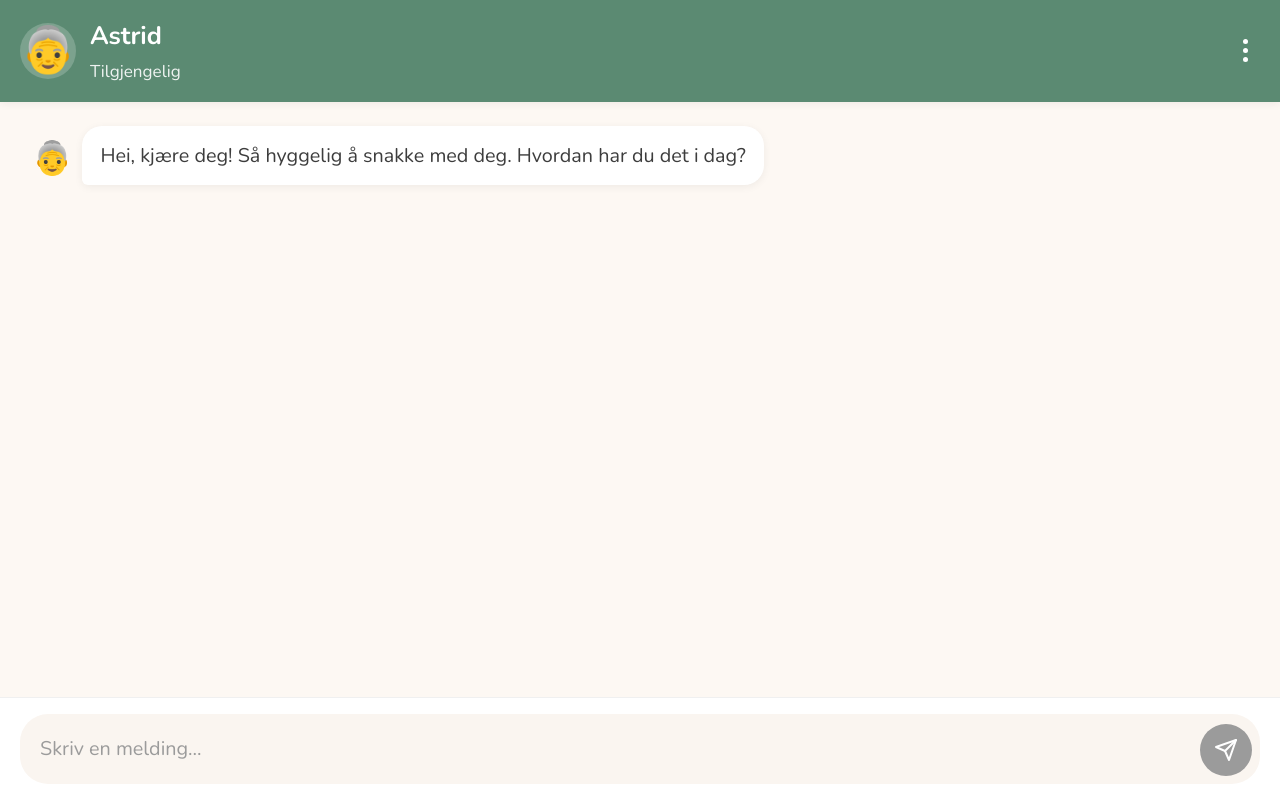
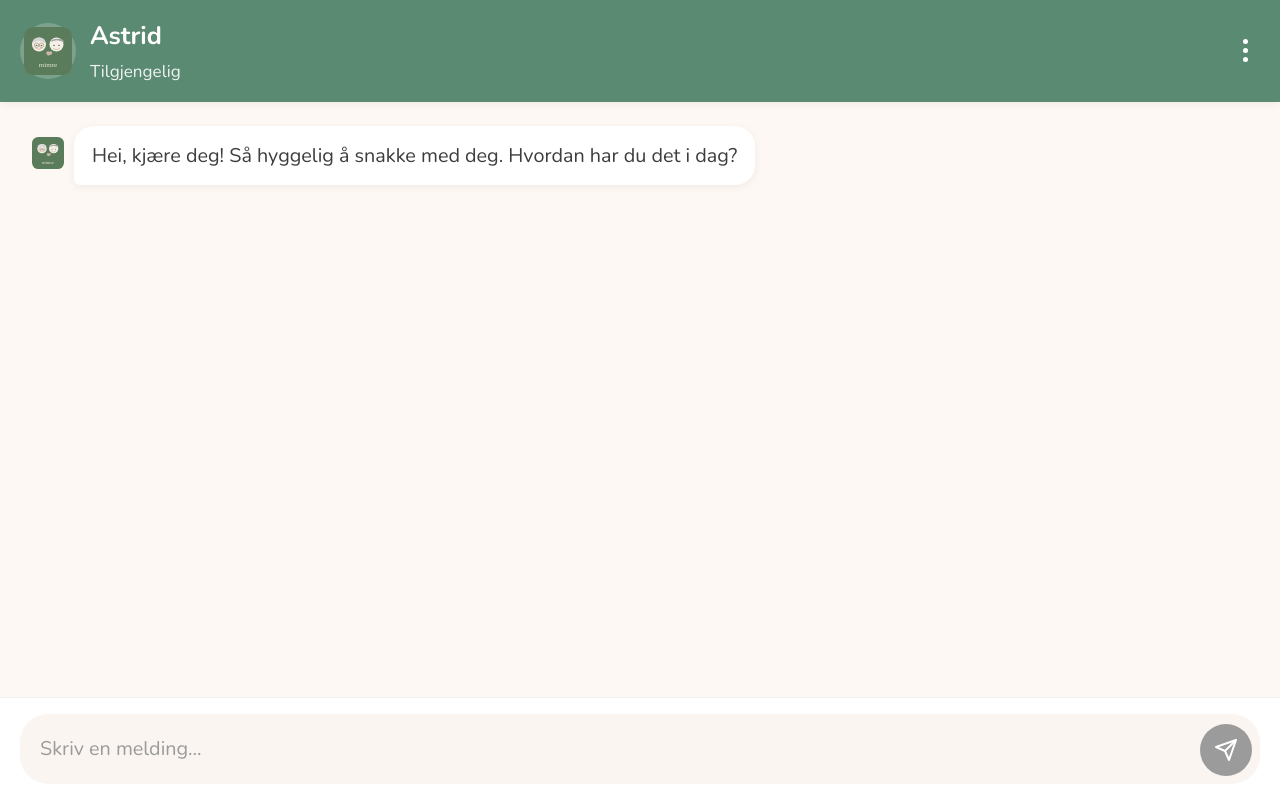
Before and after one commit to eryai-tech/Mimre, a Next.js app: page / in a window 1280 px wide. Both pictures are taken after a click on the button 459 px from the left and 531 px from the top of the page. Built offline with nearby package versions, Linux system fonts and the light colour scheme; no server answers.

Commit message:
Update ChatScreen.tsx

```diff
--- a/components/ChatScreen.tsx
+++ b/components/ChatScreen.tsx
@@ -1,6 +1,7 @@
 'use client';
 
 import { useState, useEffect, useRef } from 'react';
+import Image from 'next/image';
 import styles from './ChatScreen.module.css';
 
 interface Message {
@@ -20,12 +21,10 @@ const ENGINE_URL = process.env.NEXT_PUBLIC_ENGINE_URL || 'https://eryai-engine.v
 const COMPANION_INFO = {
   astrid: {
     name: 'Astrid',
-    avatar: '👵',
     greeting: 'Hei, kjære deg! Så hyggelig å snakke med deg. Hvordan har du det i dag?'
   },
   ivar: {
     name: 'Ivar',
-    avatar: '👴',
     greeting: 'Hei der! Hyggelig å prate med deg. Hvordan står det til?'
   }
 };
@@ -181,7 +180,15 @@ export default function ChatScreen({ companion, onReset }: ChatScreenProps) {
       {/* Header */}
       <header className={styles.header}>
         <div className={styles.headerInfo}>
-          <div className={styles.headerAvatar}>{info.avatar}</div>
+          <div className={styles.headerAvatar}>
+            <Image
+              src="/icons/icon-192.svg"
+              alt={info.name}
+              width={48}
+              height={48}
+              className={styles.headerAvatarImage}
+            />
+          </div>
           <div>
             <h1 className={styles.headerName}>{info.name}</h1>
             <p className={styles.headerStatus}>
@@ -224,7 +231,15 @@ export default function ChatScreen({ companion, onReset }: ChatScreenProps) {
             style={{ animationDelay: `${index * 0.05}s` }}
           >
             {message.role === 'assistant' && (
-              <div className={styles.messageAvatar}>{info.avatar}</div>
+              <div className={styles.messageAvatar}>
+                <Image
+                  src="/icons/icon-192.svg"
+                  alt={info.name}
+                  width={32}
+                  height={32}
+                  className={styles.messageAvatarImage}
+                />
+              </div>
             )}
             <div
               className={`${styles.messageBubble} ${
@@ -239,7 +254,15 @@ export default function ChatScreen({ companion, onReset }: ChatScreenProps) {
         {/* Typing indicator */}
         {isLoading && (
           <div className={`${styles.messageWrapper} ${styles.assistantWrapper}`}>
-            <div className={styles.messageAvatar}>{info.avatar}</div>
+            <div className={styles.messageAvatar}>
+              <Image
+                src="/icons/icon-192.svg"
+                alt={info.name}
+                width={32}
+                height={32}
+                className={styles.messageAvatarImage}
+              />
+            </div>
             <div className={`${styles.messageBubble} ${styles.assistantBubble} ${styles.typing}`}>
               <span className={styles.typingDot}></span>
               <span className={styles.typingDot}></span>
```
